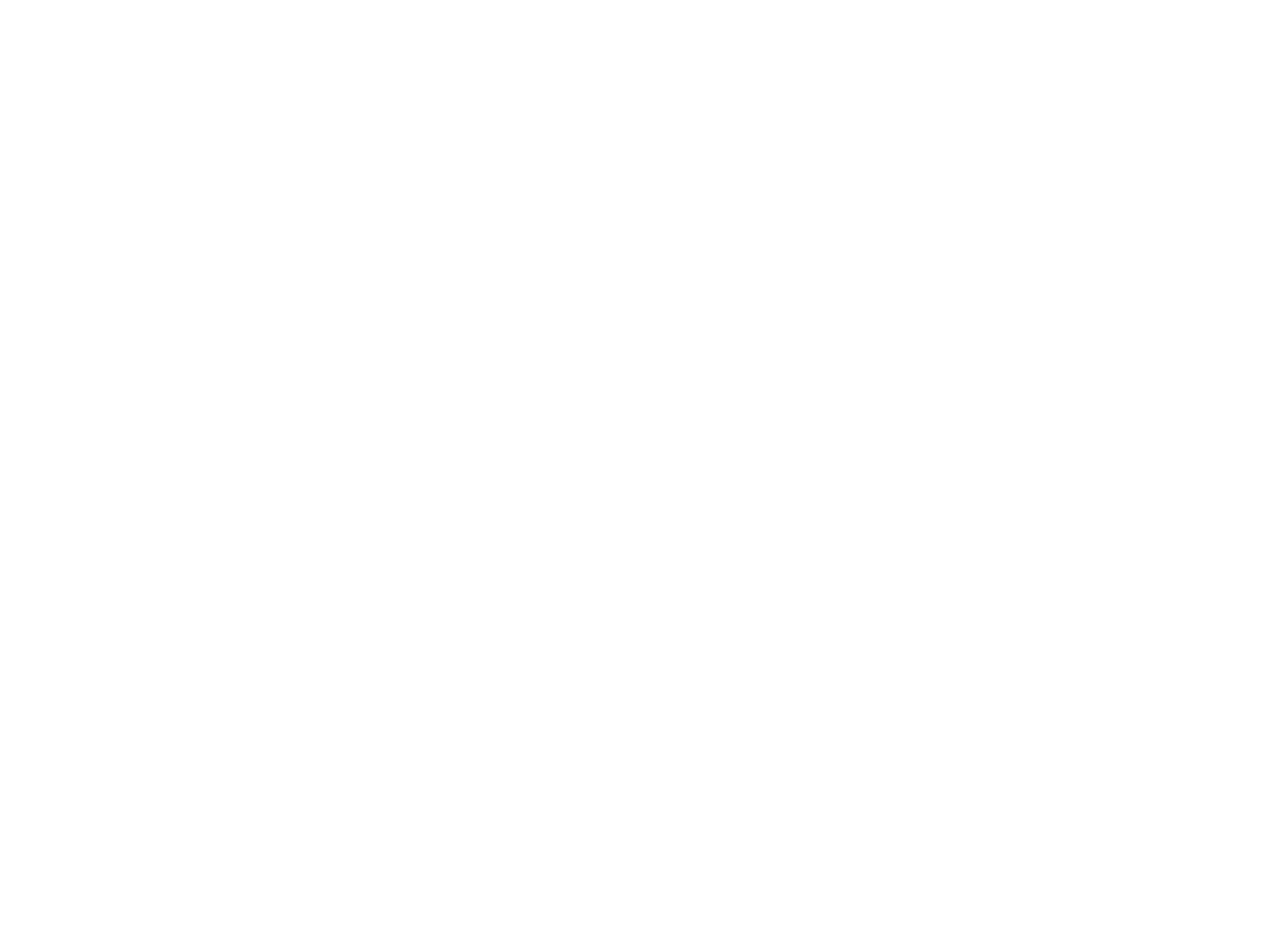
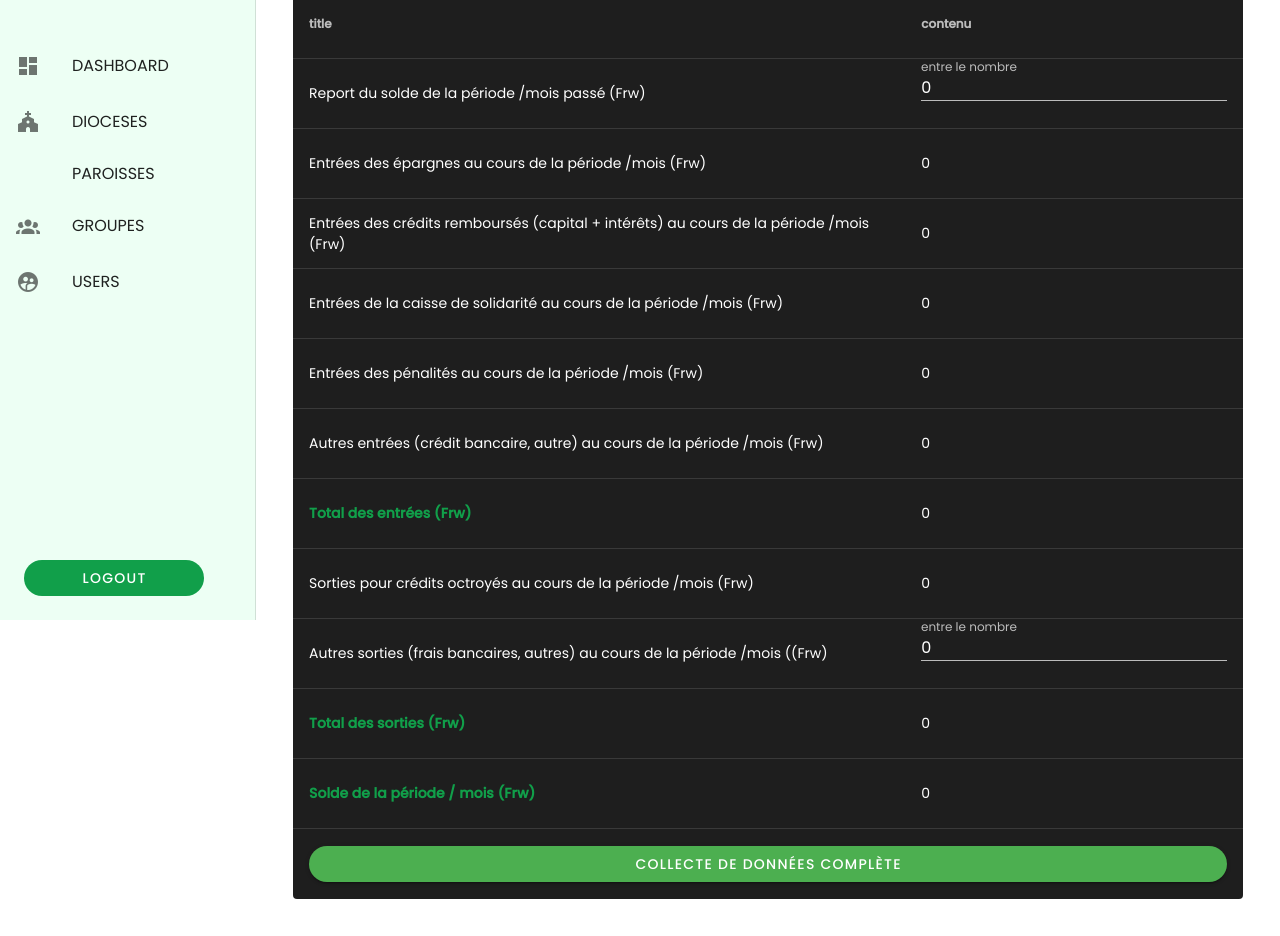
Before and after one commit to EDMONDGIHOZO/silc, a Vue app: page /caisse in a window 1280 px wide. Before the commit this address had no page. Shown: the part 180-1116 px from the top of the page. Before the commit the page ends 800 px from the top, so only its background shows below. Built offline with nearby package versions, Linux system fonts and the light colour scheme; no server answers; sample sign-in values are in the browser's storage.

Commit message:
fixing the collections

```diff
--- a/src/components/layouts/home/attendence.vue
+++ b/src/components/layouts/home/attendence.vue
@@ -74,7 +74,7 @@
         enabled: true,
       },
 
-      labels: ["girls attendence", "boys Attendence"],
+      labels: ["Filles", "Garcons"],
       legend: {
         show: true,
         position: "bottom",
--- a/src/components/layouts/home/groups.vue
+++ b/src/components/layouts/home/groups.vue
@@ -3,7 +3,7 @@
     <div class="stat-title-container">
       <h3>Infos membres</h3>
     </div>
-    <v-simple-table height="300px" fixed-header>
+    <!-- <v-simple-table height="300px" fixed-header>
       <template v-slot:default>
         <thead>
           <tr>
@@ -27,6 +27,28 @@
           </tr>
         </tbody>
       </template>
+    </v-simple-table> -->
+    <v-simple-table height="300px" fixed-header>
+      <template v-slot:default>
+        <thead>
+          <tr>
+            <th class="text-left">code de groupe</th>
+            <th class="text-left">membres inscrits</th>
+            <th class="text-left">date récente de collecte des données</th>
+          </tr>
+        </thead>
+        <tbody>
+          <tr>
+            <td class="text-left">ABADAHANA GDFK (sample)</td>
+            <td>
+              12 34
+            </td>
+            <td class="text-left">
+              12 mars 2020
+            </td>
+          </tr>
+        </tbody>
+      </template>
     </v-simple-table>
     <v-btn color="success" rounded depressed router to="/groupes"
       >plus sur les groupes</v-btn
@@ -43,7 +65,7 @@
 
   methods: {
     goto(id) {
-      return this.$router.push({ name: "group-view", params: { "groupId": id } });
+      return this.$router.push({ name: "group-view", params: { groupId: id } });
     },
   },
 };
--- a/src/router/index.js
+++ b/src/router/index.js
@@ -100,12 +100,12 @@
           ),
       },
       {
-        path: "verification",
-        name: "verification",
+        path: "caisse",
+        name: "caisseBanquee",
         component: () =>
           import(
-            /* webpackChunkName: 'verification' */
-            "../views/dashboard/raports/verification.vue"
+            /* webpackChunkName: 'caisse' */
+            "../views/dashboard/raports/caisse.vue"
           ),
       },
       {
--- a/src/store/index.js
+++ b/src/store/index.js
@@ -15,7 +15,7 @@
     drawer: true,
     UserInfo: [],
     avatarChar: "N",
-    step: 1,
+    step: 3,
     collectionData: null,
     collectionInfo: null,
     colData: {
--- a/src/views/dashboard/create/creditInterne.vue
+++ b/src/views/dashboard/create/creditInterne.vue
@@ -32,7 +32,6 @@
                   dense
                   class="mx-2"
                 ></v-text-field>
-                <span>Total : {{ totalCredited }}</span>
               </div>
             </div>
           </v-col>
@@ -89,10 +88,11 @@
               <div class="fields">
                 <v-text-field
                   v-model="moyenneAmountCredit"
-                  label="entre le nombre"
+                  label="Calcul automatique"
                   :rules="[rules.required]"
                   clearable
                   type="number"
+                  prefix="RWF"
                   filled
                   dense
                   class="mx-2"
@@ -132,8 +132,8 @@
               </div>
               <div class="fields">
                 <v-text-field
-                  v-model="grantedCredit"
-                  label="entre le nombre"
+                  v-model="capitalInterest"
+                  label="Calcul automatique"
                   :rules="[rules.required]"
                   clearable
                   type="number"
@@ -182,6 +182,7 @@
                     label="entre le nombre"
                     :rules="[rules.required]"
                     clearable
+                    prefix="RWF"
                     type="number"
                     filled
                     dense
@@ -197,7 +198,7 @@
                   </div>
                   <v-text-field
                     v-model="rebursedCapitalInterest"
-                    label="entre le nombre"
+                    label="Calcul automatique"
                     :rules="[rules.required]"
                     clearable
                     type="number"
@@ -234,7 +235,7 @@
                     </p>
                   </div>
                   <v-text-field
-                    v-model="ginterestRemainingCredit"
+                    v-model="interestRemainingCredit"
                     label="entre le nombre"
                     :rules="[rules.required]"
                     clearable
@@ -244,7 +245,6 @@
                     class="mx-2"
                   ></v-text-field>
                 </v-col>
-
 
                 <v-col cols="12" md="6">
                   <div class="col-title">
@@ -265,7 +265,6 @@
                   ></v-text-field>
                 </v-col>
 
-
                 <v-col cols="12" md="6">
                   <div class="col-title">
                     <p>
@@ -284,7 +283,6 @@
                   ></v-text-field>
                 </v-col>
 
-
                 <v-col cols="12" md="6">
                   <div class="col-title">
                     <p>
@@ -293,16 +291,16 @@
                   </div>
                   <v-text-field
                     v-model="risky"
-                    label="%"
+                    label="Calcul Automatique"
+                    prefix="%"
+                    right-prefic
                     :rules="[rules.required]"
-                    clearable
                     type="number"
                     filled
                     dense
                     class="mx-2"
                   ></v-text-field>
                 </v-col>
-
               </v-row>
             </div>
           </v-col>
@@ -327,24 +325,18 @@
     creditedGirls: 0,
     creditedBoys: 0,
     grantedCredit: 0,
-    grantedCapital:0,
+    grantedCapital: 0,
     interestForGrants: 0,
-    moyenneAmountCredit: 0,
-    capitalInterest: 0,
+    totalCredited: 0,
     rules: {
       required: (value) => !!value || "obligatoire!",
     },
     // rebursement
     rebursedValueCapital: 0,
     rebursedInterestValue: 0,
-    rebursedCapitalInterest: 0,
     remainingCreditCapitalValue: 0,
     interestRemainingCredit: 0,
-    creditCapitalInterestRemaining: 0,
     capitalCreditRemaining: 0,
-    risky: 0
-
-
   }),
 
   methods: {
@@ -364,7 +356,7 @@
         }
       });
     },
-     moveStep(stepy) {
+    moveStep(stepy) {
       store.commit("updateSteps", stepy);
     },
   },
@@ -376,24 +368,58 @@
       return col;
     },
 
-    totalCredAmount() {
-      if (this.grantedCapital > 0 && this.interestForGrants > 0) {
-        let x = parseInt(this.grantedCapital);
-        let y = parseInt(this.interestForGrants);
-
-        const tot = x + y;
-        return tot;
+    // moyenne
+    moyenneAmountCredit() {
+      if (this.totalCredited > 0 && this.grantedCapital > 0) {
+        let value = parseInt(this.grantedCapital);
+        let nombre = parseInt(this.totalCredited);
+        let res = value / nombre;
+        return res.toFixed(2);
+      } else {
+        return 0;
+      }
+    },
+    // Valeur totale des crédits (capital+ intérêts) au cours de la période/mois (Frw)
+    capitalInterest() {
+      if (this.interestForGrants > 0 && this.grantedCapital > 0) {
+        let interest = parseInt(this.interestForGrants);
+        let capital = parseInt(this.grantedCapital);
+        let res = capital + interest;
+        return res.toFixed(2);
+      } else {
+        return 0;
+      }
+    },
+    // Valeur total des crédits remboursés (capital + intérêts) au cours de la période/mois (Frw)
+    rebursedCapitalInterest() {
+      if (this.rebursedValueCapital > 0 && this.rebursedInterestValue > 0) {
+        let ifg = parseInt(this.rebursedInterestValue);
+        let rvc = parseInt(this.rebursedValueCapital);
+        let res = ifg + rvc;
+        return res.toFixed(0);
+      } else {
+        return 0;
+      }
+    },
+    creditCapitalInterestRemaining() {
+      if (
+        this.interestRemainingCredit > 0 &&
+        this.remainingCreditCapitalValue > 0
+      ) {
+        let irc = parseInt(this.interestRemainingCredit);
+        let rccv = parseInt(this.remainingCreditCapitalValue);
+        let res = irc + rccv;
+        return res.toFixed(0);
       } else {
         return 0;
       }
     },
 
-    totalCredited() {
-      if (this.creditedGirls > 0 && this.creditedBoys > 0) {
-        let x = parseInt(this.creditedGirls);
-        let y = parseInt(this.creditedBoys);
-        const total = x + y;
-        return parseInt(total);
+    risky() {
+      let retard = parseInt(this.capitalCreditRemaining);
+      let restant = parseInt(this.remainingCreditCapitalValue);
+      if (restant > 0 && retard > 0) {
+        return (retard * 100) / restant;
       } else {
         return 0;
       }
--- a/src/views/dashboard/create/penalites.vue
+++ b/src/views/dashboard/create/penalites.vue
@@ -85,7 +85,7 @@
     },
 
     verification() {
-      this.$router.push({ name: "verification" });
+      this.$router.push({ name: "caisseBanquee" });
     },
   },
 
--- a/src/views/dashboard/home.vue
+++ b/src/views/dashboard/home.vue
@@ -95,8 +95,8 @@
   },
 
   data: () => ({
-    loaded: false,
-    dataIn: false,
+    loaded: true,
+    dataIn: true,
     // dioceses
     dioceses: {
       title: "Dioceses",
@@ -119,7 +119,7 @@
 
     creditsActroyes: {
       title: "credit Actroyes",
-      amount: 450000,
+      amount: 350000,
       icon: "mdi-assistant",
     },
     epargnes: {
@@ -140,7 +140,7 @@
 
   mounted() {
     this.dpg();
-    this.aec();
+    // this.aec();
   },
 
   methods: {
@@ -152,7 +152,6 @@
           this.dioceses.number = res.dioceses.total;
           this.paroisses.number = res.paroisses.total;
           this.groupes.number = res.groupes.total;
-
         } else {
           alert("an error occured");
         }
@@ -175,7 +174,7 @@
           const collections = filtered.map((item) => item.collections);
           // get only des epargnes
           const epargnes = collections.map(
-            (item) => item[0].epargne.valeur_total_epargne_realise_mois
+            (item) => item[0].epargne.period_released_amount
           );
           // get the sum of epargnes
           const total_epargnes = this.total(epargnes);
@@ -184,7 +183,7 @@
 
           // get the granteds (actroyes)
           const granted = collections.map(
-            (item) => item[0].credit.nombres_total_credit_actroyes
+            (item) => item[0].credit.granted_credit
           );
           // get the sum of epargnes
           const total_granted = this.total(granted);
@@ -193,7 +192,7 @@
 
           // get the granted capital (actroyes)
           const grantedCapital = collections.map(
-            (item) => item[0].credit.valeur_de_credit_actroyes_capital
+            (item) => item[0].credit.granted_capital
           );
           // get the sum of epargnes
           const total_granted_capital = this.total(grantedCapital);
@@ -202,18 +201,14 @@
 
           // get the attendence information
           //** boys */
-          const boys = collections.map(
-            (item) => item[0].attended_boys
-          );
+          const boys = collections.map((item) => item[0].attended_boys);
           const total_boys = this.total(boys);
           //** girls */
-          const girls = collections.map(
-            (item) => item[0].attended_girls
-          );
+          const girls = collections.map((item) => item[0].attended_girls);
           const total_girls = this.total(girls);
 
           // make the series model
-          let serie = function (key) {
+          let serie = function(key) {
             this.key = key;
           };
           const gathered = [];
--- /dev/null
+++ b/src/views/dashboard/raports/caisse.vue
@@ -0,0 +1,175 @@
+<template>
+  <div class="container">
+    <div class="caisse">
+      <div class="title-bar">
+        <h1>Livre de caisse/Banque</h1>
+      </div>
+
+      <v-form @submit.prevent="saveCollection">
+        <v-simple-table dark width="400" class="caisse-table">
+          <template v-slot:default>
+            <thead>
+              <tr>
+                <th class="text-left">
+                  title
+                </th>
+                <th class="text-left">
+                  contenu
+                </th>
+              </tr>
+            </thead>
+            <tbody>
+              <tr>
+                <td>Report du solde de la période /mois passé (Frw)</td>
+                <td>
+                  <v-text-field
+                    label="entre le nombre"
+                    dense
+                    v-model="rapportSold"
+                    :rules="[rules.required]"
+                    type="number"
+                  ></v-text-field>
+                </td>
+              </tr>
+              <tr>
+                <td>Entrées des épargnes au cours de la période /mois (Frw)</td>
+                <td>{{ epargneEntre }}</td>
+              </tr>
+              <tr>
+                <td>
+                  Entrées des crédits remboursés (capital + intérêts) au cours
+                  de la période /mois (Frw)
+                </td>
+                <td>{{ creditRembourseCapitalInterest }}</td>
+              </tr>
+              <tr>
+                <td>
+                  Entrées de la caisse de solidarité au cours de la période
+                  /mois (Frw)
+                </td>
+                <td>{{ caisseSolidalite }}</td>
+              </tr>
+              <tr>
+                <td>
+                  Entrées des pénalités au cours de la période /mois (Frw)
+                </td>
+                <td>{{ entrePenalite }}</td>
+              </tr>
+              <tr>
+                <td>
+                  Autres entrées (crédit bancaire, autre) au cours de la période
+                  /mois (Frw)
+                </td>
+                <td>{{ autreEntre }}</td>
+              </tr>
+              <tr>
+                <td>
+                  <strong class="primary--text">Total des entrées (Frw)</strong>
+                </td>
+                <td>{{ totalEntre }}</td>
+              </tr>
+              <tr>
+                <td>
+                  Sorties pour crédits octroyés au cours de la période /mois
+                  (Frw)
+                </td>
+                <td>{{ sortieCreditActroye }}</td>
+              </tr>
+              <tr>
+                <td>
+                  Autres sorties (frais bancaires, autres) au cours de la
+                  période /mois ((Frw)
+                </td>
+                <td>
+                  <v-text-field
+                    label="entre le nombre"
+                    dense
+                    v-model="autreSortie"
+                    :rules="[rules.required]"
+                    type="number"
+                  ></v-text-field>
+                </td>
+              </tr>
+              <tr>
+                <td>
+                  <strong class="primary--text"
+                    >Total des sorties (Frw)
+                  </strong>
+                </td>
+                <td>{{ totalSortie }}</td>
+              </tr>
+              <tr>
+                <td>
+                  <strong class="primary--text">
+                    Solde de la période / mois (Frw)
+                  </strong>
+                </td>
+                <td>{{ soldePeriode }}</td>
+              </tr>
+              <tr>
+                <td colspan="2">
+                  <v-btn
+                    color="success"
+                    type="submit"
+                    class="my-4"
+                    rounded
+                    block
+                    >collecte de données complète</v-btn
+                  >
+                </td>
+              </tr>
+            </tbody>
+          </template>
+        </v-simple-table>
+      </v-form>
+    </div>
+  </div>
+</template>
+
+<script>
+import store from "@/store/index";
+export default {
+  name: "verification",
+  data() {
+    return {
+      rules: {
+        required: (value) => !!value || "obligatoire!",
+      },
+
+      // form data
+      rapportSold: 0,
+      epargneEntre: 0,
+      creditRembourseCapitalInterest: 0,
+      caisseSolidalite: 0,
+      entrePenalite: 0,
+      autreEntre: 0,
+      totalEntre: 0,
+      sortieCreditActroye: 0,
+      autreSortie: 0,
+      totalSortie: 0,
+      soldePeriode: 0,
+    };
+  },
+  mounted() {
+    this.moveStep(1);
+  },
+  methods: {
+    moveStep(stepy) {
+      store.commit("updateSteps", stepy);
+    },
+  },
+};
+</script>
+
+<style scoped>
+.caisse {
+  padding: 25px;
+}
+.caisse .title-bar {
+  margin-bottom: 20px;
+}
+
+.caisse-table :is(tr) {
+  height: 70px;
+}
+</style>
--- a/src/views/dashboard/raports/singleParoisse.vue
+++ b/src/views/dashboard/raports/singleParoisse.vue
@@ -17,29 +17,20 @@
               <v-list>
                 <v-list-item>
                   <v-list-item-content>
-                    <v-list-item-title>Groupes</v-list-item-title>
+                    <v-list-item-title>Nombre de groupes</v-list-item-title>
                   </v-list-item-content>
                   <v-list-item-avatar>
-                    <v-avatar color="teal" size="48">
+                    <v-avatar color="primary" size="48">
                       <span class="white--text font-weight-bold">{{
                         nombresGroupes
                       }}</span>
                     </v-avatar>
                   </v-list-item-avatar>
                 </v-list-item>
-                <v-list-item>
-                  <v-list-item-content>
-                    <v-list-item-title>Valeur d Epargne</v-list-item-title>
-                  </v-list-item-content>
-
-                  <v-chip class="ma-2" label dark color="orange">
-                    45000 RWF
-                  </v-chip>
-                </v-list-item>
               </v-list>
             </v-card>
           </v-col>
-          <v-col cols="12" md="4">
+          <!-- <v-col cols="12" md="4">
             <v-card outlined>
               <v-card-title class="card-tit">
                 Taux de participation
@@ -52,7 +43,7 @@
                 Relations avec institution financiels
               </v-card-title>
             </v-card>
-          </v-col>
+          </v-col> -->
         </v-row>
       </div>
     </div>
--- a/src/views/dashboard/raports/verification.vue
+++ /dev/null
@@ -1,22 +0,0 @@
-<template>
-  <div class="container">
-    <div class="verification">
-      <h4>verification of the collected data</h4>
-    </div>
-  </div>
-</template>
-
-<script>
-import store from "@/store/index";
-export default {
-  name: "verification",
-  mounted() {
-    this.moveStep(1);
-  },
-  methods: {
-    moveStep(stepy) {
-      store.commit("updateSteps", stepy);
-    },
-  },
-};
-</script>
```
